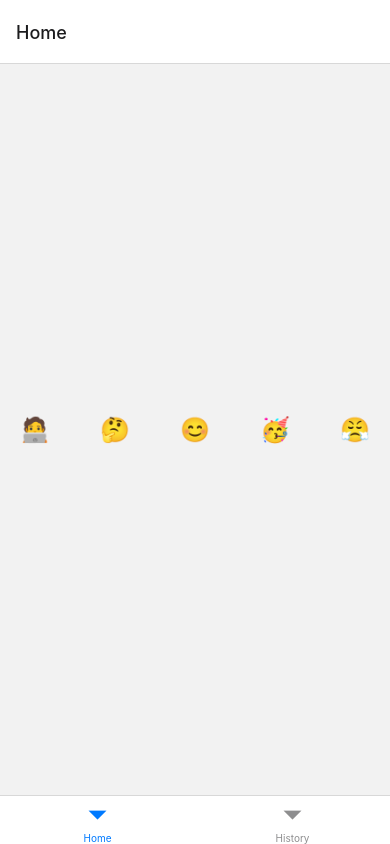
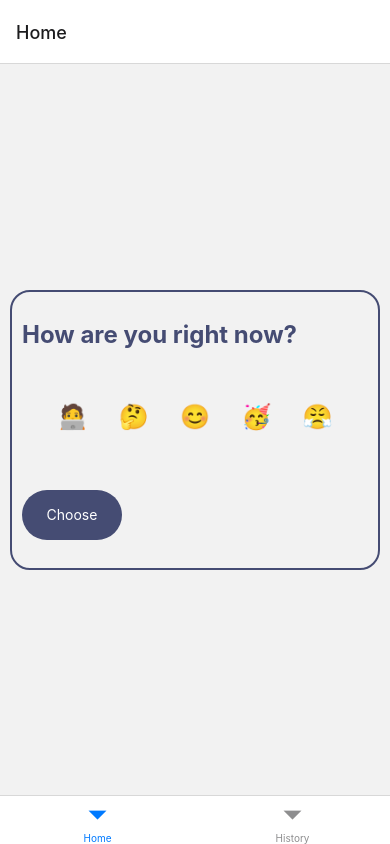
Before and after one commit to gustavochavarria/react-native-mood-tracker, a React Native app: screen /Home in a window 390 px wide. Built offline with nearby package versions, Linux system fonts and the light colour scheme.

Commit message:
WIP: MoodPicker

```diff
--- a/src/components/MoodPicker.tsx
+++ b/src/components/MoodPicker.tsx
@@ -1,8 +1,11 @@
+import { useState } from "react";
+import { Text, View } from "react-native";
+
 import styled from "styled-components/native";
 
-import { Text } from "react-native";
+import { MoodOptionType } from "../types/default";
 
-const moodOptions = [
+const moodOptions: MoodOptionType[] = [
   { emoji: "🧑‍💻", description: "studious" },
   { emoji: "🤔", description: "pensive" },
   { emoji: "😊", description: "happy" },
@@ -11,21 +14,95 @@ const moodOptions = [
 ];
 
 export const MoodPicker: React.FC = () => {
+  const [selected, setSelected] = useState<MoodOptionType>();
+
   return (
     <Container>
-      {moodOptions.map((option) => {
-        return (
-          <Text key={option.emoji} style={{ fontSize: 24 }}>
-            {option.emoji}
-          </Text>
-        );
-      })}
+      <Text style={{ fontWeight: "bold", fontSize: 24, color: "#454C73" }}>
+        How are you right now?
+      </Text>
+
+      <BoxFeeling>
+        {moodOptions.map((option) => {
+          return (
+            <AvatarSection>
+              <AvatarBtn
+                onPress={() => setSelected(option)}
+                key={option.emoji}
+                style={[
+                  option.emoji === selected?.emoji
+                    ? {
+                        borderWidth: 2,
+                        backgroundColor: "#454C73",
+                        borderColor: "white",
+                      }
+                    : undefined,
+                ]}
+              >
+                <Text style={{ fontSize: 24 }}>{option.emoji}</Text>
+              </AvatarBtn>
+
+              <Description>
+                {option.emoji === selected?.emoji ? option.description : ""}
+              </Description>
+            </AvatarSection>
+          );
+        })}
+      </BoxFeeling>
+
+      <Button>
+        <ButtonText>Choose</ButtonText>
+      </Button>
     </Container>
   );
 };
 
 const Container = styled.View`
+  height: 280px;
+  margin: 10px;
+  padding: 10px;
+  justify-content: space-evenly;
+  border: 2px solid #454c73;
+  border-radius: 20px;
+`;
+
+const BoxFeeling = styled.View`
   flex-direction: row;
   justify-content: space-between;
   padding: 20px;
 `;
+
+const AvatarSection = styled.View`
+  flex: 1;
+  justify-content: center;
+  align-items: center;
+`;
+
+const AvatarBtn = styled.Pressable`
+  width: 60px;
+  height: 60px;
+  justify-content: center;
+  align-items: center;
+  border-radius: 30;
+  margin-bottom: 5;
+`;
+
+const Description = styled.Text`
+  color: #454c73;
+  font-weight: bold;
+  font-size: 10px;
+  text-align: center;
+`;
+
+const Button = styled.Pressable`
+  border-radius: 40px;
+  background-color: #454c73;
+  width: 100px;
+  height: 50px;
+  justify-content: center;
+  align-items: center;
+`;
+
+const ButtonText = styled.Text`
+  color: white;
+`;
--- /dev/null
+++ b/src/types/default.ts
@@ -0,0 +1,6 @@
+
+
+export type MoodOptionType = {
+    emoji: string;
+    description: string;
+}
```
